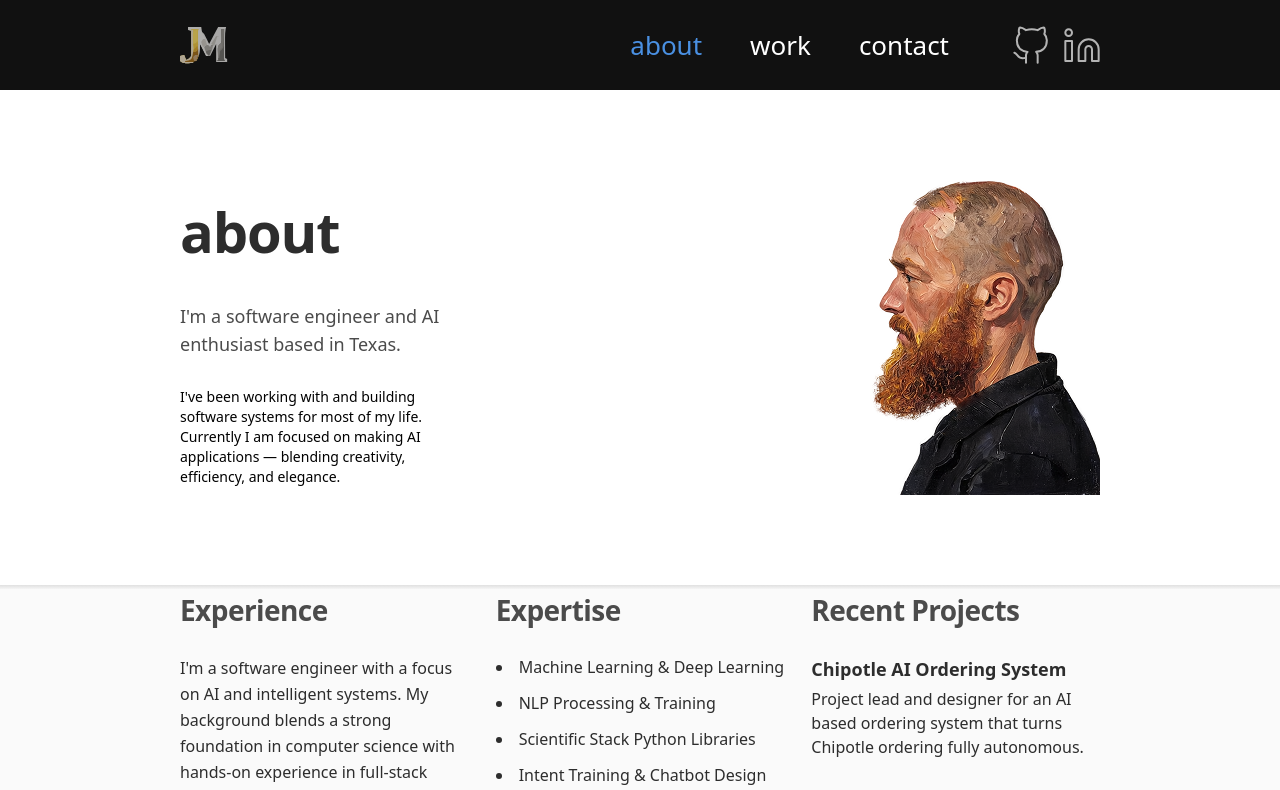
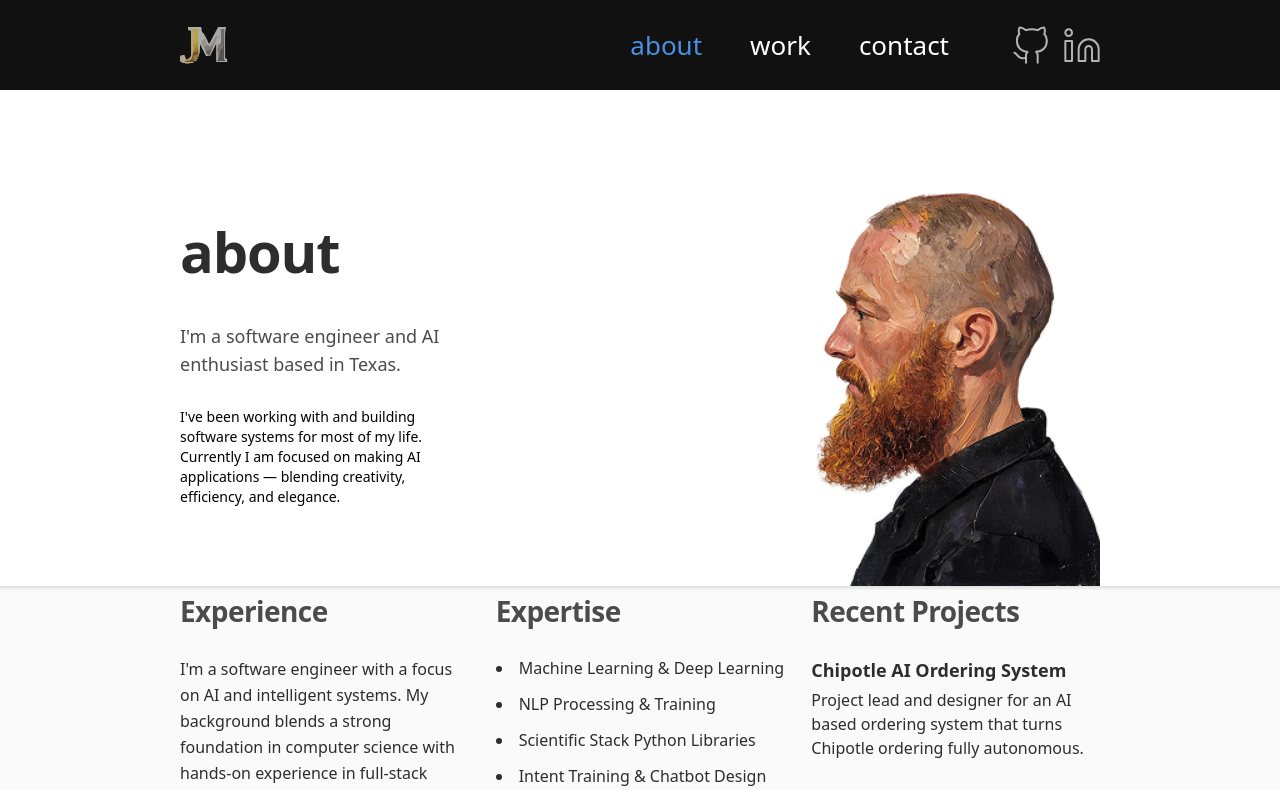
Before and after one commit to robmcdonald5/personalsite, a SvelteKit app: page /about in a window 1280 px wide. Shown: the top 790 px of the page. Built offline with nearby package versions, Linux system fonts and the light colour scheme.

Commit message:
Updated hero spacing about page

```diff
--- a/src/routes/about/+page.svelte
+++ b/src/routes/about/+page.svelte
@@ -14,11 +14,11 @@
 
   <main class="flex-grow flex flex-col">
     <!-- About Hero Section -->
-    <div class="w-full bg-[#FFFFFF] flex justify-center py-[90px]">
+    <div class="w-full bg-[#FFFFFF] flex justify-center">
       <section class="w-full max-w-[1440px] px-[5%] md:px-[180px]">
-        <div class="grid md:grid-cols-2 gap-[90px] md:h-[315px]">
+        <div class="grid md:grid-cols-2 gap-[90px] pt-[40px]">
           <!-- About Text Content - Left Side -->
-          <div class="flex flex-col gap-[29px] max-w-[500px] md:self-center">
+          <div class="flex flex-col gap-[29px] max-w-[500px] md:self-center pb-[90px] md:pb-0">
             <h1 class="text-[#2D2D2D] text-[56px] font-inter font-bold tracking-[-1.12px]">
               about
             </h1>
@@ -33,8 +33,8 @@
             </p>
           </div>
 
-          <!-- Profile Image - Right Side, Bottom Aligned -->
-          <div class="w-[228px] h-[315px] bg-cover bg-center justify-self-end md:self-end" style="background-image: url(/hero__headshot.png)"></div>
+          <!-- Profile Image - Right Side, extends to bottom -->
+          <div class="w-[285px] h-[456px] bg-contain bg-bottom bg-no-repeat justify-self-end md:self-end" style="background-image: url(/hero__headshot.png)"></div>
         </div>
       </section>
     </div>
```
